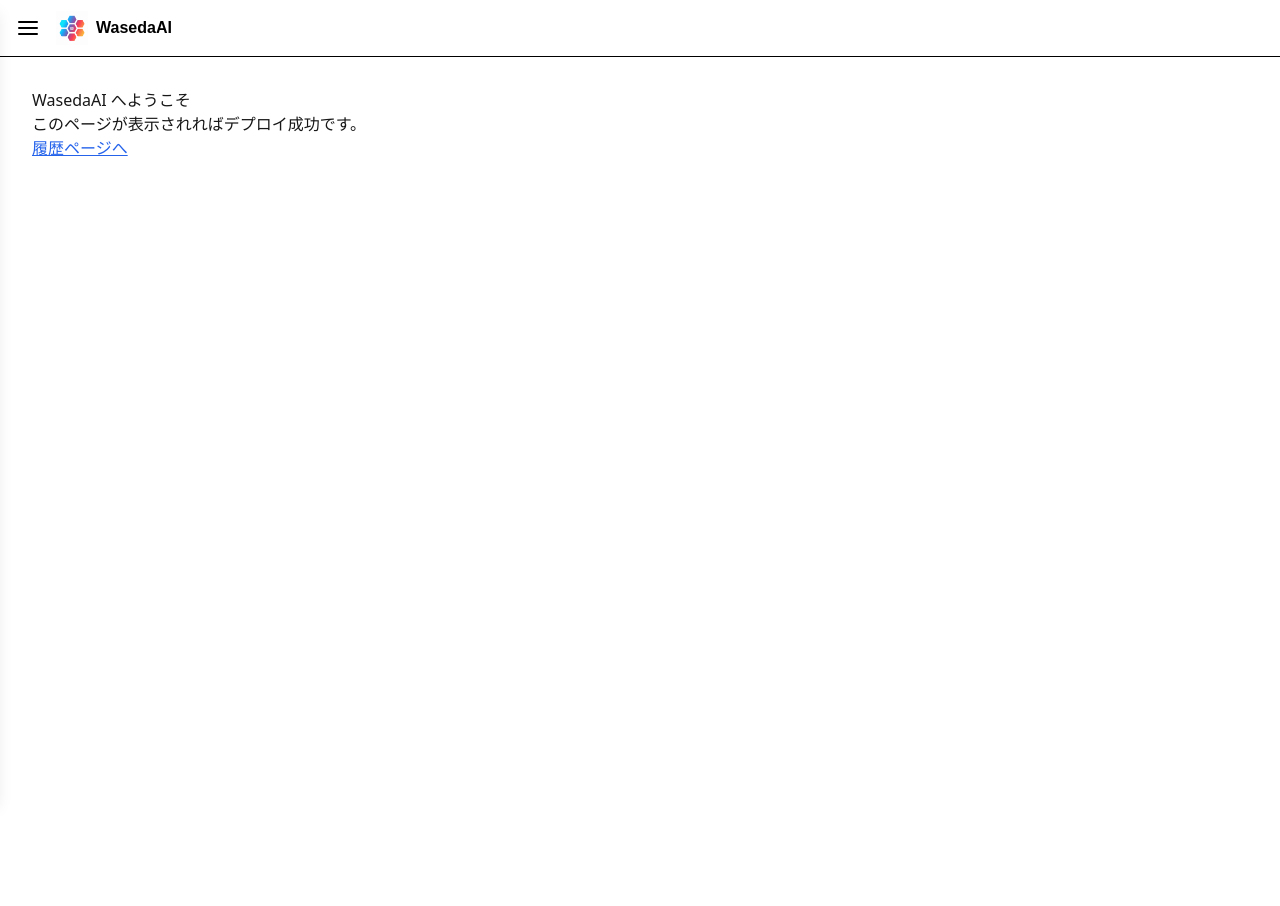
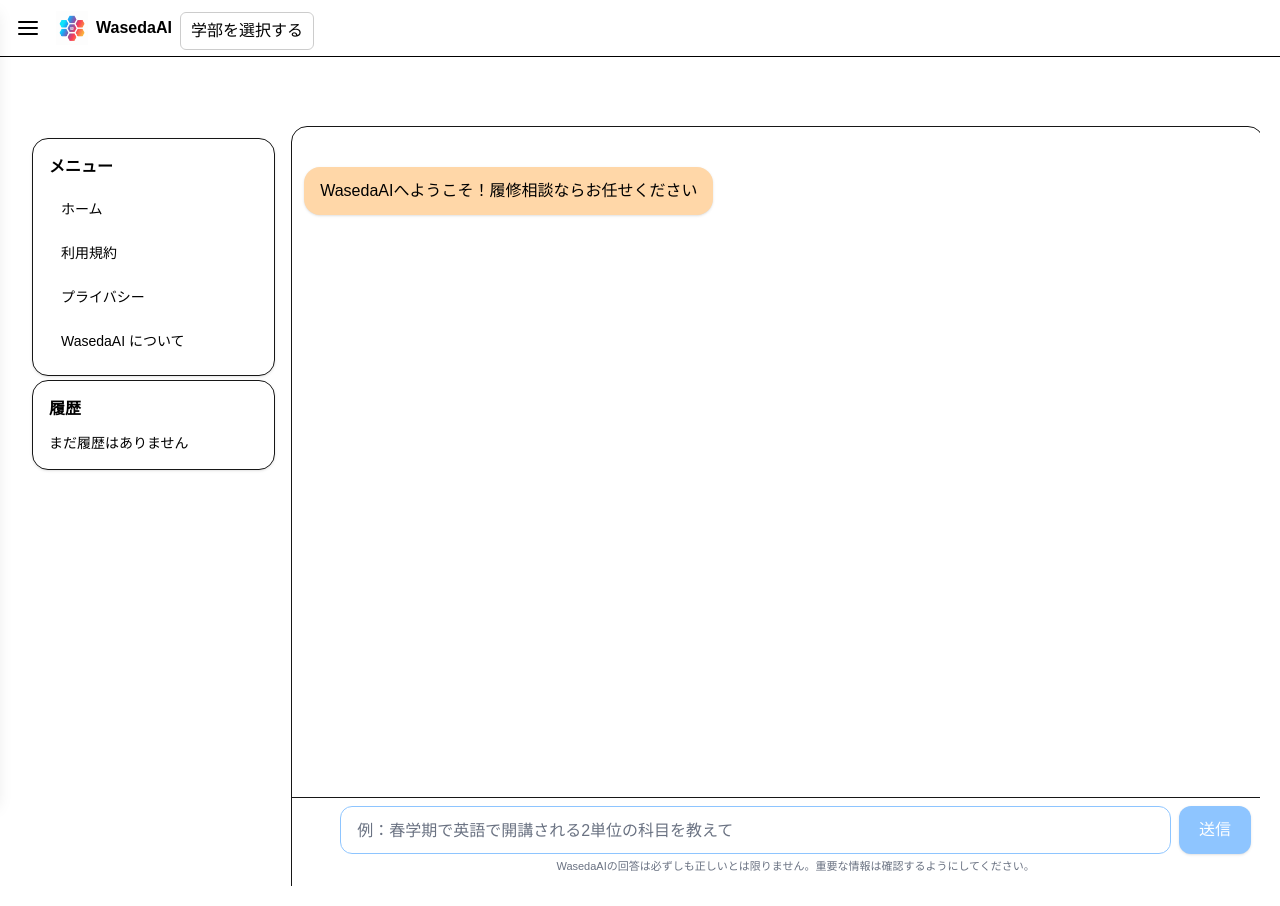
Before and after one commit to TaiyoSunouchi/Waseda-top, a Next.js app: page / in a window 1280 px wide. Before the commit the page ends 800 px from the top, so only its background shows below. Built offline with nearby package versions, Linux system fonts and the light colour scheme.

Commit message:
WIP: save current local changes before syncing RAG

```diff
--- a/src/app/about/page.tsx
+++ b/src/app/about/page.tsx
@@ -3,6 +3,7 @@ export default function AboutPage() {
     <main className="mx-auto max-w-3xl p-6 text-black">
       <h1 className="text-2xl font-bold mb-4">WasedaAI について</h1>
       <p>WasedaAIは早稲田AI研究会によって開発されたAIチャットbotです</p>
+      <p>早稲田AI研究会のホームページはこちら→<a href="https://wasedaaiclub.com">wasedaaiclub.com</a></p>
     </main>
   );
 }
--- /dev/null
+++ b/src/app/components/FacultySelector.tsx
@@ -0,0 +1,98 @@
+'use client';
+
+import { useEffect, useRef, useState } from 'react';
+
+const FACULTIES = [
+  '文学部',
+  '文化構想学部',
+  '教育学部',
+  '法学部',
+  '政治経済学部',
+  '商学部',
+  '社会科学部',
+  '国際教養学部',
+  '人間科学部',
+  'スポーツ科学部',
+  '基幹理工学部',
+  '創造理工学部',
+  '先進理工学部',
+];
+
+export default function FacultySelector({ onSelect }: { onSelect?: (f: string) => void }) {
+  const [open, setOpen] = useState(false);
+  const [selected, setSelected] = useState<string | null>(null);
+  const ref = useRef<HTMLDivElement | null>(null);
+
+  useEffect(() => {
+    function onDoc(e: MouseEvent) {
+      if (!ref.current) return;
+      if (!ref.current.contains(e.target as Node)) setOpen(false);
+    }
+    document.addEventListener('mousedown', onDoc);
+    return () => document.removeEventListener('mousedown', onDoc);
+  }, []);
+
+  function handleSelect(f: string) {
+    setSelected(f);
+    setOpen(false);
+    onSelect?.(f);
+  }
+
+  return (
+    <div ref={ref} style={{ position: 'relative', display: 'inline-block' }}>
+      <button
+        type="button"
+        onClick={() => setOpen((s) => !s)}
+        aria-haspopup="listbox"
+        aria-expanded={open}
+        style={{
+          padding: '6px 10px',
+          borderRadius: 6,
+          border: '1px solid #ccc',
+          background: '#fff',
+          cursor: 'pointer',
+        }}
+      >
+        {selected ? selected : '学部を選択する'}
+      </button>
+
+      {open && (
+        <ul
+          role="listbox"
+          style={{
+            position: 'absolute',
+            right: 0,
+            marginTop: 6,
+            padding: 8,
+            listStyle: 'none',
+            background: '#fff',
+            border: '1px solid #ddd',
+            borderRadius: 6,
+            boxShadow: '0 6px 18px rgba(0,0,0,0.08)',
+            maxHeight: 220,
+            overflow: 'auto',
+            zIndex: 1000,
+            minWidth: 180,
+          }}
+        >
+          {FACULTIES.map((f) => (
+            <li
+              key={f}
+              onClick={() => handleSelect(f)}
+              role="option"
+              aria-selected={selected === f}
+              style={{
+                padding: '6px 8px',
+                cursor: 'pointer',
+                borderRadius: 4,
+                background: selected === f ? '#f0f0f0' : 'transparent',
+              }}
+            >
+              {f}
+            </li>
+          ))}
+        </ul>
+      )}
+    </div>
+  );
+}
--- a/src/app/history/[id]/page.tsx
+++ b/src/app/history/[id]/page.tsx
@@ -1,14 +1,18 @@
 // src/app/history/[id]/page.tsx
 'use client';
 
-import { useEffect, useMemo, useState } from 'react';
+import { use, useEffect, useMemo, useState } from 'react';
 import Link from 'next/link';
+import { useRouter } from 'next/navigation';
 
 type Entry = { id: string; title: string; createdAt: string; session: any };
 
-export default function HistoryDetail({ params }: { params: { id: string } }) {
-  const { id } = params;
+export default function HistoryDetail({ params }: { params: Promise<{ id: string }> }) {
+  // ★ Promise になった params を React.use() で unwrap
+  const { id } = use(params);
+  const router = useRouter();
   const [entry, setEntry] = useState<Entry | null>(null);
+  const [restored, setRestored] = useState(false);
 
   useEffect(() => {
     const api = (globalThis as any).wasedaAIHistory;
@@ -16,10 +20,31 @@ export default function HistoryDetail({ params }: { params: { id: string } }) {
     setEntry(e);
   }, [id]);
 
+  useEffect(() => {
+    if (!entry || restored) return;
+
+    try {
+      localStorage.setItem('wasedaai_restore_id', entry.id);
+      localStorage.setItem('wasedaai_current_session_id', entry.id);
+      localStorage.setItem('wasedaai_open_session_id', entry.id);
+      localStorage.setItem('wasedaai_restore_ping', String(Date.now()));
+    } catch {}
+
+    setRestored(true);
+
+    const url = `/?session=${encodeURIComponent(entry.id)}#restore=${encodeURIComponent(entry.id)}`;
+    router.replace(url);
+
+    setTimeout(() => {
+      if (window.location.pathname.startsWith('/history')) {
+        window.location.href = url;
+      }
+    }, 150);
+  }, [entry, restored, router]);
+
   const messages = useMemo(() => {
     const msgs = entry?.session?.messages;
     if (!Array.isArray(msgs)) return null;
-    // 「ようこそメッセージ」を除外（idがsys1 かつ assistant）
     return msgs.filter((m) => !(m?.id === 'sys1' && m?.role === 'assistant'));
   }, [entry]);
 
@@ -37,7 +62,25 @@ export default function HistoryDetail({ params }: { params: { id: string } }) {
   return (
     <main className="mx-auto max-w-3xl p-6 text-black">
       <h1 className="text-2xl font-bold mb-2">{entry.title || '無題'}</h1>
-      <p className="text-sm text-gray-600 mb-6">{new Date(entry.createdAt).toLocaleString()}</p>
+      <p className="text-sm text-gray-600 mb-6">
+        {new Date(entry.createdAt).toLocaleString()}
+      </p>
+
+      <div className="mb-4 rounded border p-3">
+        <p className="text-sm">
+          この履歴のチャットを復元してホームに移動しています…
+          <br />
+          自動で移動しない場合は
+          {' '}
+          <a
+            href={`/?session=${encodeURIComponent(entry.id)}#restore=${encodeURIComponent(entry.id)}`}
+            className="underline"
+          >
+            こちらをクリック
+          </a>
+          してください。
+        </p>
+      </div>
 
       {Array.isArray(messages) ? (
         messages.length === 0 ? (
--- a/src/app/page.tsx
+++ b/src/app/page.tsx
@@ -1,9 +1,49 @@
+'use client';
+
+import Chat from "./components/Chat";
+import FacultySelector from "./components/FacultySelector";
+
 export default function Home() {
   return (
-    <main style={{padding: '2rem', fontFamily: 'system-ui, sans-serif'}}>
-      <h1>WasedaAI へようこそ</h1>
-      <p>このページが表示されればデプロイ成功です。</p>
-      <p><a href="/history" style={{color:'#2563eb', textDecoration:'underline'}}>履歴ページへ</a></p>
-    </main>
+    <div style={{ padding: 20 }}>
+      {/* ヘッダー内のボタン文字色を強制的に黒にするスタイルを追加 */}
+      <style>{`
+        header button {
+          color: #000 !important;
+        }
+        /* ドロップダウン内の項目も黒にする（必要なら） */
+        header [role="listbox"] li {
+          color: #000 !important;
+        }
+      `}</style>
+
+      <header
+        style={{
+          position: 'fixed',
+          top: 12,
+          left: 20,
+          right: 20,
+          display: 'flex',
+          alignItems: 'center',
+          gap: 8,
+          zIndex: 1000,
+          /* 背景やパディング、影を無くして透明にする */
+          background: 'transparent',
+          padding: 0,
+          borderRadius: 0,
+          boxShadow: 'none',
+        }}
+      >
+        {/* 右へオフセット：必要に応じて数値を調整してください */}
+        <div style={{ marginLeft: '160px', display: 'flex', alignItems: 'center' }}>
+          <FacultySelector onSelect={(f) => console.log('selected faculty:', f)} />
+        </div>
+      </header>
+
+      {/* ここを小さくして上のバーとメインの余白を狭くします（以前は 72） */}
+      <main style={{ paddingTop: 10}}>
+        <Chat />
+      </main>
+    </div>
   );
 }
--- a/src/app/terms/page.tsx
+++ b/src/app/terms/page.tsx
@@ -1,8 +1,13 @@
+// 利用規約ページ。Chat を import しない（静的ページでOK）。
+
 export default function TermsPage() {
   return (
     <main className="mx-auto max-w-3xl p-6 text-black">
       <h1 className="text-2xl font-bold mb-4">利用規約</h1>
-      <p>ここに利用規約の本文を記載してください。</p>
+      <section className="prose prose-neutral">
+        <p>このページは WasedaAI の利用規約です。</p>
+        <p>（以前の文面があればここに貼り戻してください）</p>
+      </section>
     </main>
   );
 }
```
